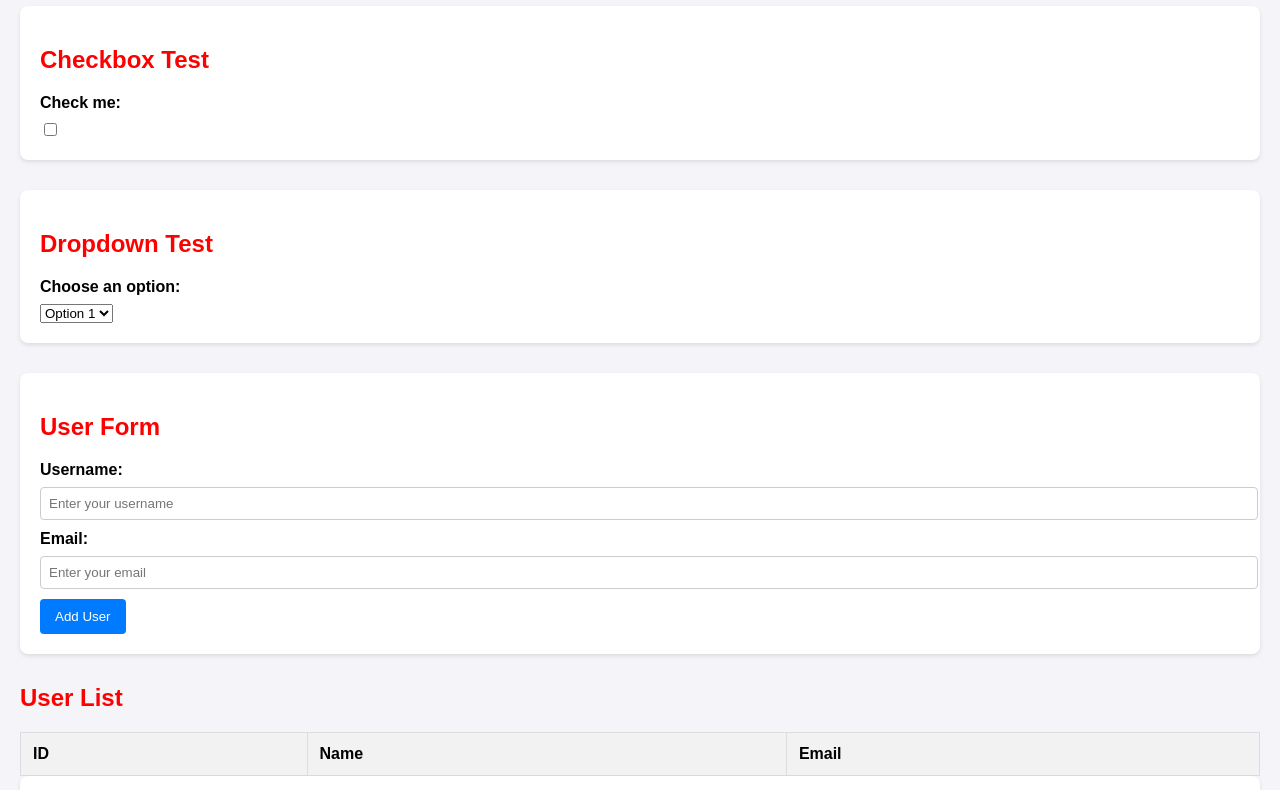
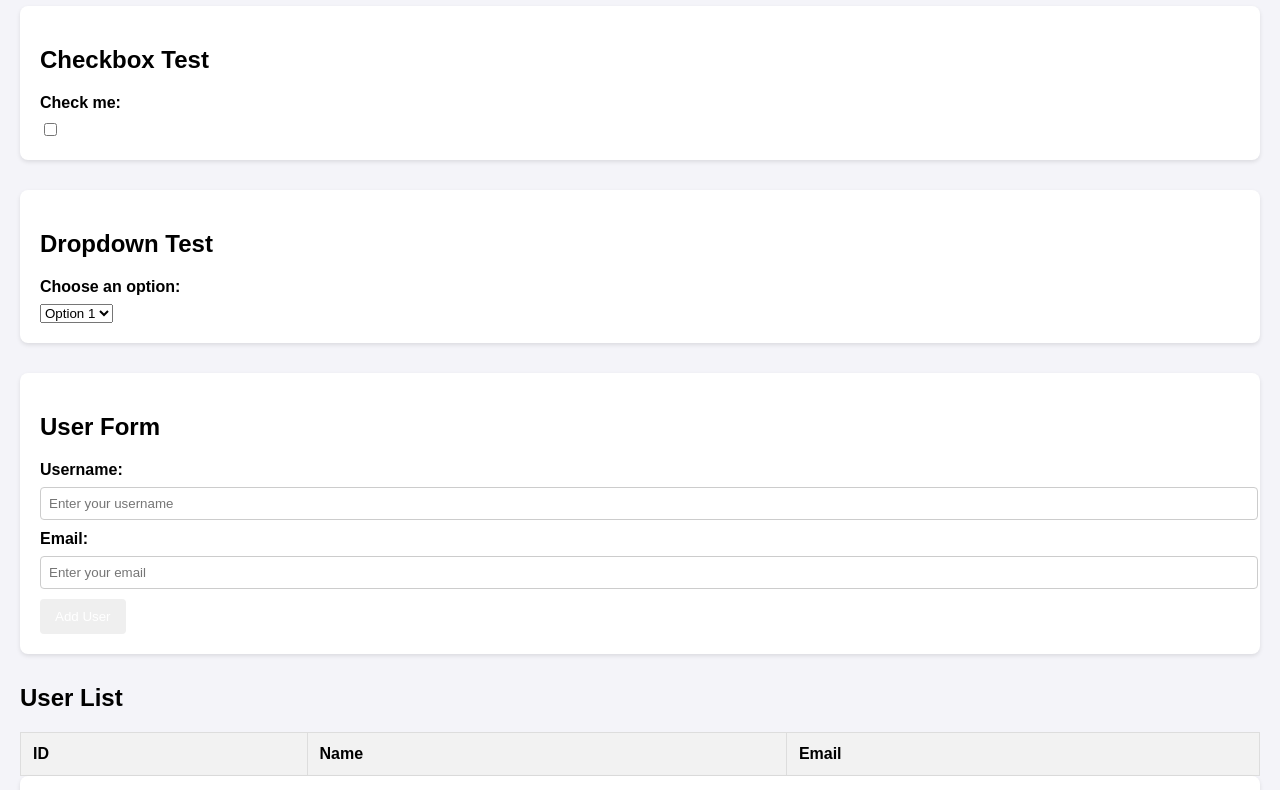
Before and after one commit to 223Mariya223/sample-app, a website: page index.html in a window 1280 px wide. Shown: the part 132-922 px from the top of the page. Drawn offline with Linux system fonts and the light colour scheme; no server answers.

Commit message:
Changed style in index.html

```diff
--- a/index.html
+++ b/index.html
@@ -6,18 +6,18 @@
   <title>Sample Test Page</title>
   <style>
     body { font-family: Arial, sans-serif; margin: 20px; background-color: #f4f4f9; }
-    h1, h2 { color: red; }
+    h1, h2 { color: rgb(0, 0, 0); }
     .form-section, .list-section { margin-bottom: 30px; padding: 20px; background-color: #fff; border-radius: 8px; box-shadow: 0 2px 4px rgba(0, 0, 0, 0.1); }
     label { display: block; margin-bottom: 8px; font-weight: bold; }
     input[type="text"], input[type="email"], input[type="file"] { width: 100%; padding: 8px; margin-bottom: 10px; border: 1px solid #ccc; border-radius: 4px; }
-    button { padding: 10px 15px; background-color: #007bff; color: #fff; border: none; border-radius: 4px; cursor: pointer; }
+    button { padding: 10px 15px; background-color:hsl(210, 100.00%, 3.10%), 16); color: #fff; border: none; border-radius: 4px; cursor: pointer; }
     button:hover { background-color: #0056b3; }
     table { width: 100%; border-collapse: collapse; margin-top: 20px; }
     table, th, td { border: 1px solid #ddd; }
     th, td { padding: 12px; text-align: left; }
     th { background-color: #f2f2f2; }
     ul { list-style-type: none; padding: 0; }
-    ul li { padding: 10px; background-color: #fff; border: 1px solid #ddd; border-radius: 4px; margin-bottom: 10px; }
+    ul li { padding: 10px; background-color: #db8181; border: 1px solid #ddd; border-radius: 4px; margin-bottom: 10px; }
   </style>
 </head>
 <body>
```
